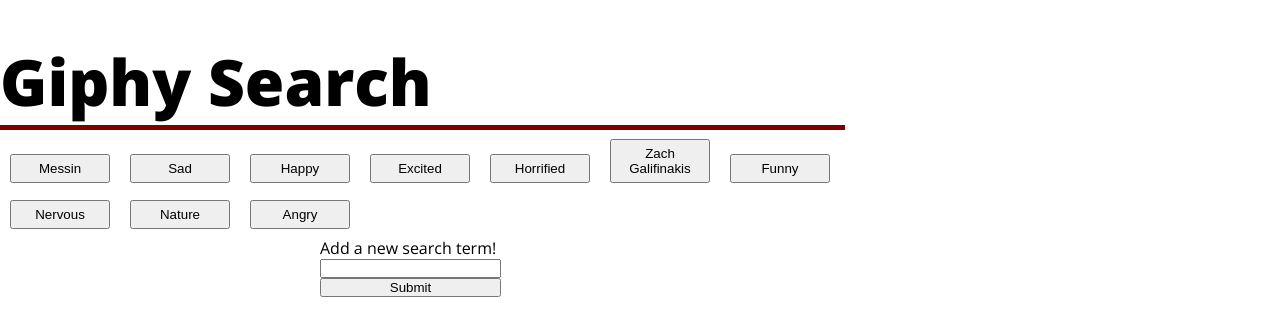
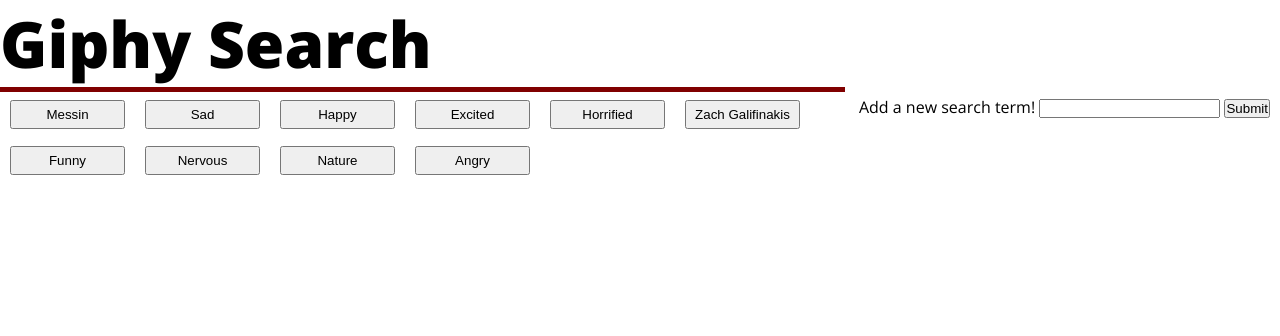
Before and after one commit to Munch-Z/giphy-search, a plain HTML site: page index.html in a window 1280 px wide. Drawn offline with nearby package versions, Linux system fonts and the light colour scheme.

Commit message:
Updated HTML and CSS

```diff
--- a/assets/css/styles.css
+++ b/assets/css/styles.css
@@ -26,15 +26,19 @@
 .buttonStyles {
     margin: 1% 10px;
     padding: 5px;
-    width: 100px;
+    width: 115px;
 }
 
 header {
     font-size: 2em;
-    margin-top: 3%;
     border-bottom: solid maroon 5px;
+    width: 100%;
     max-width: 66%;
+    display: inline-block;
 }
+
+
+
 
 .max-width {
     max-width: 66%;
@@ -47,15 +51,23 @@
 }
 
 aside{
-    display:flex;
-    flex-direction: column;
-    margin-left: 25%;
+    display: inline-block;
+    position: relative;
+    bottom: -45px;
+    padding-left: 10px;
+}
+
+#submitBtn{
+    max-width: 60px;
+    margin: 10px 0px;
 }
 
 #gifs {
     flex-direction: row;
     flex-wrap: wrap;
 }
+
+/* Need breakpoint for search box at 1024 */
 
 @media only screen and (max-width: 640px){
     #gifs {
--- a/index.html
+++ b/index.html
@@ -10,19 +10,22 @@
 </head>
 
 <body>
-    <header>
+
+    <header class="max-width">
         <h1>Giphy Search</h1>
     </header>
 
+
+
+    <aside>
+        <label for="addButton">Add a new search term!</label>
+        <input type="text" id="addButton">
+        <input type="submit" id="submitBtn" value="Submit">
+    </aside>
+
+
     <section id="buttonsMain">
         <div id="buttons" class="max-width"></div>
-
-        <aside>
-            <label for="addButton">Add a new search term!</label>
-            <input type="text" id="addButton">
-            <input type="submit" id="submitBtn" value="Submit">
-        </aside>
-
     </section>
 
     <div id="gifs" class="max-width"></div>
```
